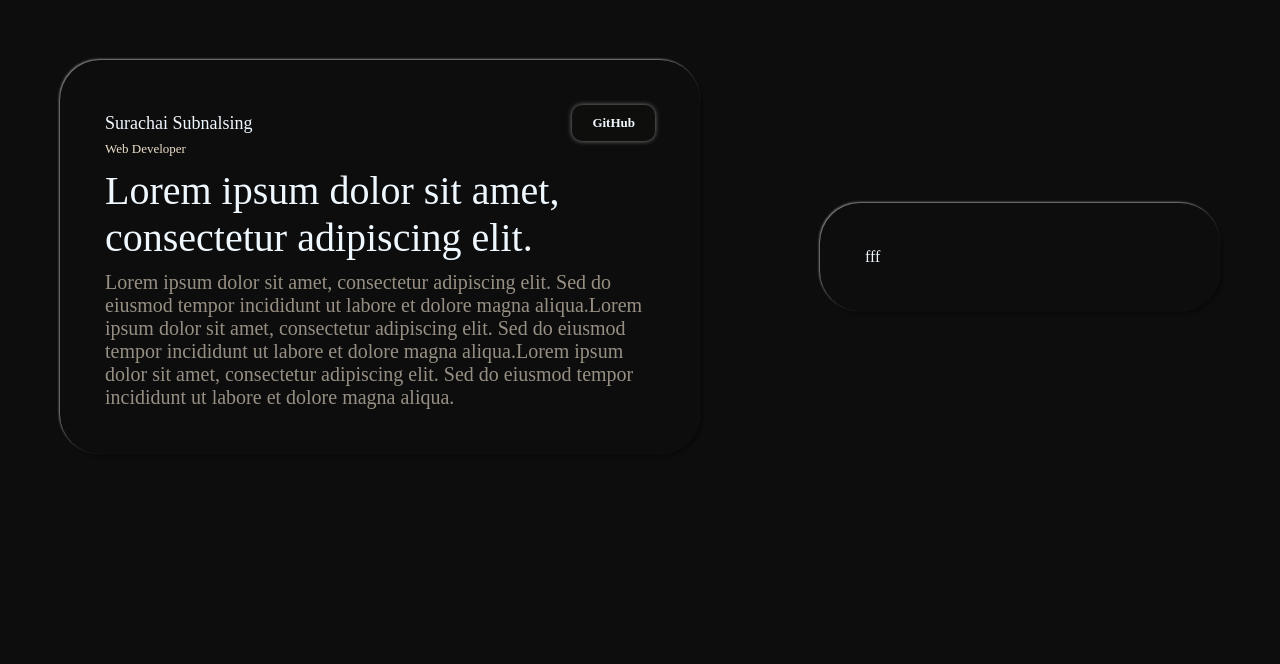
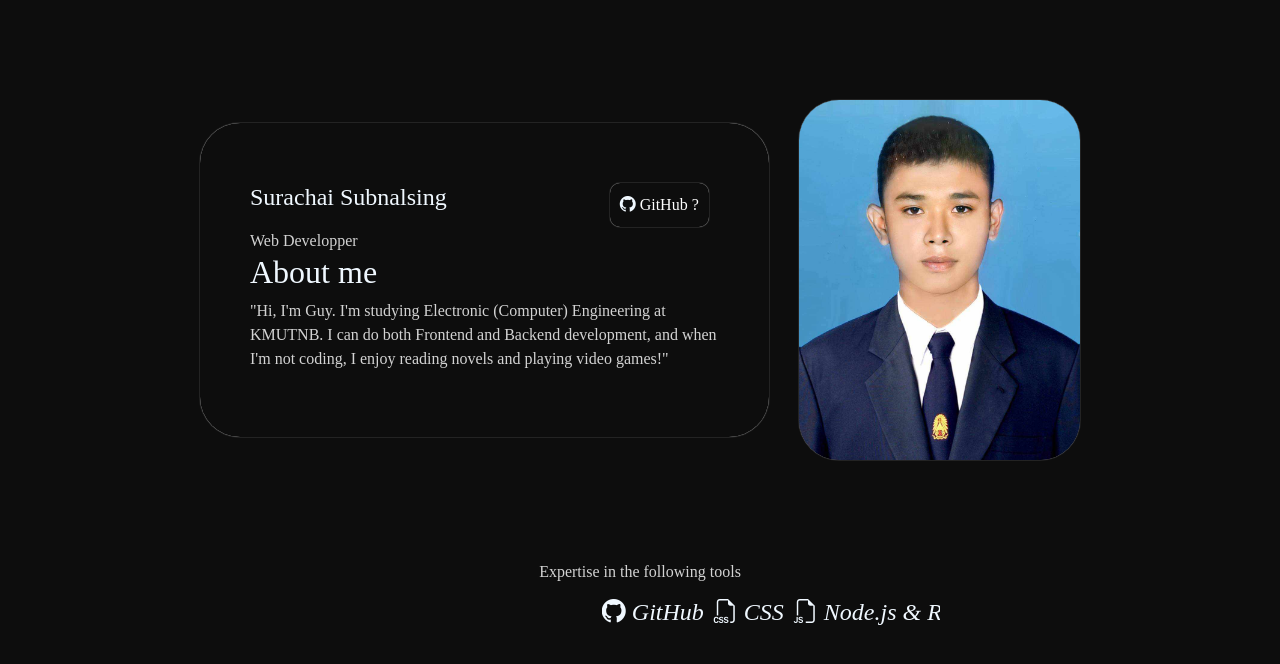
Before and after one commit to Surachaizxzx/my_portfolio, a React (Create React App) app: page / in a window 1280 px wide. Shown: the top 664 px of the page. Built offline with nearby package versions, Linux system fonts and the light colour scheme.

Commit message:
ลอง deploy

```diff
--- a/package.json
+++ b/package.json
@@ -6,6 +6,8 @@
     "@testing-library/jest-dom": "^5.17.0",
     "@testing-library/react": "^13.4.0",
     "@testing-library/user-event": "^13.5.0",
+    "bootstrap": "^5.3.3",
+    "bootstrap-icons": "^1.11.3",
     "react": "^18.3.1",
     "react-dom": "^18.3.1",
     "react-scripts": "5.0.1",
--- a/src/index.js
+++ b/src/index.js
@@ -2,7 +2,6 @@ import React from 'react';
 import ReactDOM from 'react-dom/client';
 import App from './App';
 import reportWebVitals from './reportWebVitals';
-
 const root = ReactDOM.createRoot(document.getElementById('root'));
 root.render(
   <React.StrictMode>
--- a/src/section.js
+++ b/src/section.js
@@ -1,27 +1,31 @@
 import React from "react";
+import 'bootstrap/dist/css/bootstrap.min.css';
+import 'bootstrap/dist/js/bootstrap.bundle.min.js';
+import 'bootstrap-icons/font/bootstrap-icons.css';
 import './style/section.css'
+const avatar = require('./images/avatar.jpg')
 export default function Section() {
     return (
         <>
             <div className='contrainer-section'>
-                <div className='item'>
-                    <div className="item-top">
-                        <div className="name">Surachai Subnalsing</div>
-                        <a className="button-name" href="http://localhost:3000/" >GitHub</a>
+                <div className="text">
+                    <div className="contrainer">
+                        <h4 style={{ marginRight: '10px' }}>Surachai Subnalsing </h4>
+                        <div className="gitHub"><a href="https://github.com/Surachaizxzx" target="_blank" rel="noopener noreferrer"><i class="bi bi-github"></i> GitHub ? </a></div>
                     </div>
-                    <p >
-                            Web Developer
-                        </p>
-                    <div className="item-bottom">
-                        <div className="inside_top">Lorem ipsum dolor sit amet, consectetur adipiscing elit.</div>
-                        <p className="inside_bottom">Lorem ipsum dolor sit amet, consectetur adipiscing elit. Sed do eiusmod tempor incididunt ut labore et dolore magna aliqua.Lorem ipsum dolor sit amet, consectetur adipiscing elit. Sed do eiusmod tempor incididunt ut labore et dolore magna aliqua.Lorem ipsum dolor sit amet, consectetur adipiscing elit. Sed do eiusmod tempor incididunt ut labore et dolore magna aliqua.</p>
+                    <div style={{ color: 'lightgray' }}>Web Developper</div>
+                    <h2>About me</h2>
+                    <p style={{ color: 'lightgray' }}>"Hi, I'm Guy. I'm studying Electronic (Computer) Engineering at KMUTNB. I can do both Frontend and Backend development, and when I'm not coding, I enjoy reading novels and playing video games!"</p>
+                </div>
+                <div className="avatar"><img src={avatar} alt="avatar"></img></div>
+            </div>
+            <div style={{ color: 'lightgray',display:"flex",justifyContent:"center" }}>Expertise in the following tools
+            </div>
 
-                    </div>
-                </div>
-                <div className='item'>
-                    <div>fff</div>
-                </div>
-
+           <div style={{display:"flex",justifyContent:"center" }}>
+            <div className="marquee">
+                <p><div className="items"><i class="bi bi-github"> GitHub</i></div><div className="items"><i class="bi bi-filetype-css"> CSS</i></div><div className="items"><i class="bi bi-filetype-js"> Node.js & React</i></div><div className="items"><i class="bi bi-person-rolodex"> PostMan </i></div><div className="items"><i class="bi bi-database"> SQL & NO SQL</i></div><div className="items"><i class="bi bi-filetype-php"></i> PHP</div></p>
+            </div>
             </div>
         </>
     );
--- a/src/style/section.css
+++ b/src/style/section.css
@@ -5,73 +5,124 @@
   color: aliceblue;
   font-family: cursive;
 }
+.text{
+  box-shadow: 0px 0px 1px 0px #f0f0f0;
+  border-radius: 40px;
+  height: auto;
+  display: flex;
+  flex-direction: column;
+  padding: 50px;
+  width: 600px;
+  min-width: 500px;
+  flex-grow: 1;
+}
+.avatar{
+  box-shadow: 0px 0px 1px 0px #f0f0f0;
+  border-radius: 40px;
+  height: 45vh;
+  display: flex;
+  flex-direction: column;
+  overflow: hidden; /* ซ่อนส่วนที่เกินของภาพ */
+  width: 300px;
+  min-width: 250px;
+  margin-left:30px ;
+  img {
+    width: 100%; /* ปรับขนาดให้เต็มกรอบ */
+    height: 100%; /* ปรับขนาดให้เต็มกรอบ */
+    object-fit: cover; /* ทำให้ภาพเต็มกรอบโดยไม่ทำให้เบี้ยว */
+  }
+}
+.contrainer{
+  display: flex;
+  padding: 10px 10px 2px 0px;
+  justify-content:space-between;
+
+  .gitHub{
+    box-shadow: 0px 0px 1px 0px #f0f0f0;
+    border-radius: 10px;
+    padding: 10px;
+    a{
+      text-decoration: none;
+      color: #ffffff;
+    }
+  }
+  .gitHub:hover{
+    box-shadow: 0px 0px 5px 0px #f0f0f0;
+    border-radius: 10px;
+    border-width: 5px;
+    border-color: gray;
+  }
+}
 .contrainer-section {
+  /* background: #d40d0d; */
   display: flex;
   justify-content: center;
   align-items: center;
+  margin:100px 200px 100px 200px;
+  flex-wrap:row nowrap;
 }
 body {
-  height: 100vh;
-  background: linear-gradient(
-    to bottom left,
-    #000000f2,
-    #000000f2
-  ); /* แก้ไขทิศทางและรูปแบบ */
+  background-color: #000000f2;
+}
+.marquee {
+  width: 600px; /* ความกว้างของพื้นที่ข้อความ */
+  overflow: hidden; /* ซ่อนข้อความที่เกิน */
+  white-space: nowrap; /* ไม่ให้ข้อความขึ้นบรรทัดใหม่ */
+  box-sizing: border-box; /* ให้รวม padding กับความกว้าง */
+  color: lightgray; /* สีของข้อความ */
+  display: flex;
+  justify-content: center;
+  align-items: center;
+  margin-top:10px ;
+  .items{
+    margin-right: 10px;
+
+  }
 }
 
-.name {
-  font-size: large;
-  padding-right: 10px;
+.marquee p {
+  display: inline-block; /* ทำให้พารากราฟอยู่ในบรรทัดเดียว */
+  animation: slide 20s linear infinite; /* ใช้การเคลื่อนไหว slide */
+  display: flex;
+  justify-content: center;
+  align-items: center;
+  font-size: 24px;
+  transition: opacity 0.5s ease-in-out;
+
 }
-.button-name {
-  font-size: small;
-  background-color:#181c1425;
-  cursor: pointer; /* เปลี่ยนเคอร์เซอร์ */
-  padding-inline: 20px;
-  padding-top: 10px;
-  padding-bottom: 10px;
-  font-weight: bold;
-  text-decoration: none;
-  box-shadow: 0 0 5px rgba(255, 255, 255, 0.5); /* เงาขาวทั่วกรอบ */
-  border-radius: 10px;
+.marquee p:hover{
+  animation: slide 50s linear infinite;
+  transition: opacity 0.5s ease-in-out;
 }
-.button-name:hover{
-        border-width: 30px;
-    }
-.item-top {
-    display: flex;
-    justify-content: space-between; /* จัดให้องค์ประกอบอยู่ห่างกัน */
-    align-items: center; /* จัดแนวกลางในแนวตั้ง */
-    width: 100%; /* ให้เต็มความกว้างของกรอบ */
+
+
+@keyframes slide {
+  0% {
+    transform: translateX(100%); /* เริ่มที่ขวา */
+    opacity: 1; /* โปร่งใส */
   }
-
-  .item {
-    border-radius: 40px;
-    width: auto;
-    max-width: 800px;
-    min-width: 400px;
-    display: flex;
-    justify-content: space-between; /* จัดให้องค์ประกอบอยู่ห่างกัน */
-    align-items: flex-start; /* จัดแนวเริ่มต้นที่ด้านบน */
-    margin: 60px;
-    padding: 45px;
-    flex-flow: column wrap;
-    box-shadow: 3px 3px 3px rgba(0, 0, 0, 0.3),
-      -1px -1px 2px rgba(255, 255, 255, 0.5);
-      p{
-        font-size: small;
-        color: #ECDFCC;
-      }
+  10% {
+    opacity: 1; /* โปร่งใส */
   }
-  .item-bottom{
-    .inside_top{
-        font-size: 40px;
-        margin-top: 10px;
-        margin-bottom: 10px;
-    }
-
-    .inside_bottom{
-        font-size: 20px;
-        color: #ecdfcc9f;
+  90% {
+    opacity: 1; /* โปร่งใส */
+  }
+  100% {
+    transform: translateX(-100%); /* เลื่อนออกจากซ้าย */
+    opacity: 0; /* จางลง */
+  }
+}
+@media (max-width: 768px) {
+  .contrainer-section {
+    flex-direction: column; /* เปลี่ยนเป็นแนวตั้งเมื่อหน้าจอเล็กกว่า 768px */
+  }
+  .avatar {
+    margin-left: 0; /* ลบระยะซ้าย */
+    margin-top: 50px;
+    img {
+      width: 100%; /* ปรับขนาดให้เต็มกรอบ */
+      height: 100%; /* ปรับขนาดให้เต็มกรอบ */
+      object-fit: cover; /* ทำให้ภาพเต็มกรอบโดยไม่ทำให้เบี้ยว */
     }
   }
+}
```
Also changed, not shown: src/images/avatar.jpg (added), vercel.json (added), 1 other file (tests, documents, lock files or other folders).
